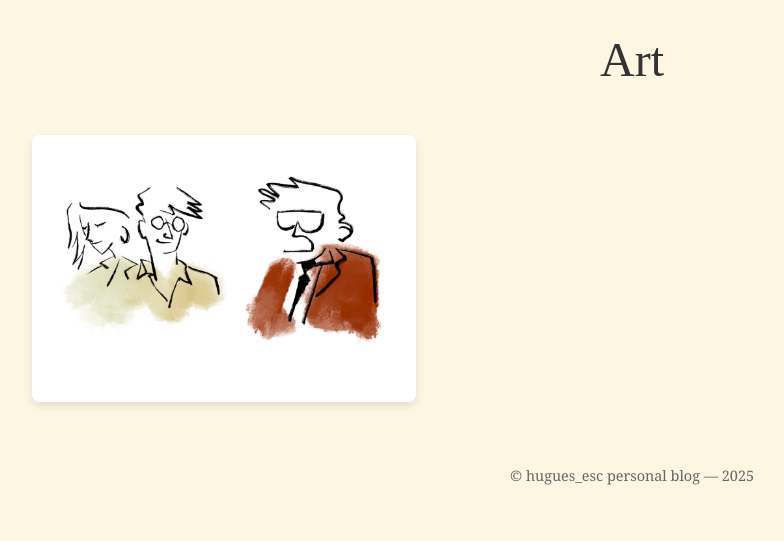
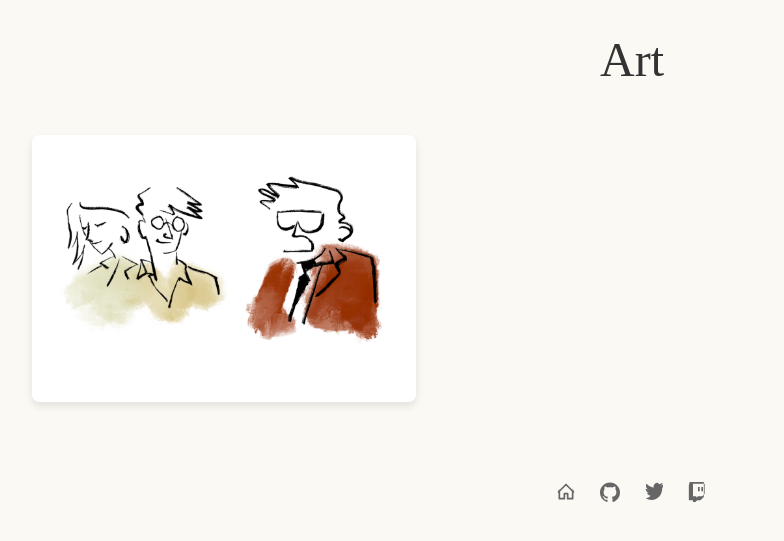
Before and after one commit to h-escoffier/h-escoffier.github.io, a Jekyll site: the page built from art/index.md, in a window 1280 px wide. Shown: the top 541 px of the page, without its empty margins (8-792 px from the left). Built offline with Jekyll 4.4.1, drawn with Linux system fonts in a browser that asks for light colours.

Commit message:
fix: layout art section

```diff
--- a/_layouts/art.html
+++ b/_layouts/art.html
@@ -5,8 +5,8 @@
   <title>{{ page.title }} | {{ site.title }}</title>
   <style>
     body {
-      background-color: #fdf6e3; /* fond crème */
-      font-family: 'Georgia', serif;
+      background-color: #faf9f4;
+      font-family: 'Perpetua', serif;
       margin: 0;
       padding: 0;
       color: #333;
@@ -15,13 +15,13 @@
     header {
       text-align: center;
       padding: 2rem 1rem 1rem 1rem;
-      font-family: 'Brush Script MT', 'Lucida Handwriting', cursive; /* effet calligraphie */
+      font-family: 'Perpetua', serif;
       font-size: 3rem;
     }
 
     .gallery {
       display: grid;
-      grid-template-columns: repeat(3, 1fr); /* 3 colonnes */
+      grid-template-columns: repeat(3, 1fr); /* 3 cols */
       gap: 1.5rem;
       padding: 2rem;
       max-width: 1200px;
@@ -51,6 +51,29 @@
       font-size: 0.9rem;
       color: #666;
     }
+
+    footer .links {
+      margin-top: 1rem;
+      display: flex;
+      justify-content: center;
+      gap: 1.5rem;
+    }
+
+    footer a {
+      color: #666;
+      text-decoration: none;
+      transition: color 0.2s;
+    }
+
+    footer a:hover {
+      color: #000;
+    }
+
+    footer svg {
+      width: 20px;
+      height: 20px;
+      vertical-align: middle;
+    }
   </style>
 </head>
 <body>
@@ -65,7 +88,39 @@
   </main>
 
   <footer>
-    © {{ site.title }} — {{ site.time | date: "%Y" }}
+    <div class="links">
+      <a href="{{ '/' | relative_url }}" title="Home">
+        <!-- Home icon -->
+        <svg xmlns="http://www.w3.org/2000/svg" fill="none" viewBox="0 0 24 24" stroke="currentColor">
+          <path stroke-linecap="round" stroke-linejoin="round" stroke-width="2"
+            d="M3 12l9-9 9 9M4 10v10h6V14h4v6h6V10" />
+        </svg>
+      </a>
+
+      <a href="https://github.com/h-escoffier" target="_blank" title="GitHub">
+        <!-- GitHub icon -->
+        <svg xmlns="http://www.w3.org/2000/svg" viewBox="0 0 24 24" fill="currentColor">
+          <path fill-rule="evenodd" clip-rule="evenodd"
+            d="M12 .5C5.37.5 0 5.87 0 12.5c0 5.29 3.438 9.77 8.207 11.36.6.11.793-.26.793-.58v-2.02c-3.338.73-4.043-1.61-4.043-1.61-.546-1.39-1.333-1.76-1.333-1.76-1.09-.74.083-.72.083-.72 1.205.09 1.84 1.24 1.84 1.24 1.07 1.84 2.807 1.31 3.493 1 .11-.78.42-1.31.76-1.61-2.665-.3-5.466-1.34-5.466-5.95 0-1.31.47-2.39 1.237-3.23-.124-.3-.537-1.52.117-3.17 0 0 1.01-.32 3.3 1.23.96-.27 1.98-.4 3-.4s2.04.13 3 .4c2.29-1.55 3.3-1.23 3.3-1.23.654 1.65.242 2.87.118 3.17.77.84 1.236 1.92 1.236 3.23 0 4.62-2.803 5.65-5.475 5.95.432.37.816 1.1.816 2.22v3.29c0 .32.192.69.8.58C20.565 22.27 24 17.79 24 12.5 24 5.87 18.63.5 12 .5z"/>
+        </svg>
+      </a>
+
+      <a href="https://x.com/hugues_esc" target="_blank" title="Twitter">
+        <!-- Twitter icon -->
+        <svg xmlns="http://www.w3.org/2000/svg" viewBox="0 0 24 24" fill="currentColor">
+          <path
+            d="M23 3a10.9 10.9 0 01-3.14 1.53A4.48 4.48 0 0022.4 1s-2.2 1.3-4.3 1.7A4.52 4.52 0 0016.11 1c-2.6 0-4.72 2.17-4.72 4.83 0 .38.04.76.13 1.12A12.94 12.94 0 013 2.1a4.82 4.82 0 00-.64 2.43c0 1.68.84 3.17 2.12 4.04A4.4 4.4 0 012 8.1v.06c0 2.35 1.61 4.3 3.75 4.74-.4.12-.84.18-1.28.18-.31 0-.62-.03-.92-.08.63 2 2.45 3.44 4.6 3.48A9.06 9.06 0 012 19.54a12.73 12.73 0 006.92 2.06c8.3 0 12.85-7.07 12.85-13.2 0-.2 0-.39-.01-.58A9.5 9.5 0 0023 3z"/>
+        </svg>
+      </a>
+
+      <a href="https://www.twitch.tv/tryptophane_" target="_blank" title="Twitch">
+        <!-- Twitch icon -->
+        <svg xmlns="http://www.w3.org/2000/svg" viewBox="0 0 24 24" fill="currentColor">
+          <path
+            d="M2 0L1 4v18h5v2h3l2-2h4l4-4V0H2zm18 14l-3 3h-5l-2 2v-2H6V2h14v12zM14 6h-2v5h2V6zm4 0h-2v5h2V6z"/>
+        </svg>
+      </a>
+    </div>
   </footer>
 </body>
 </html>
```
Also changed, not shown: 1 other file.
